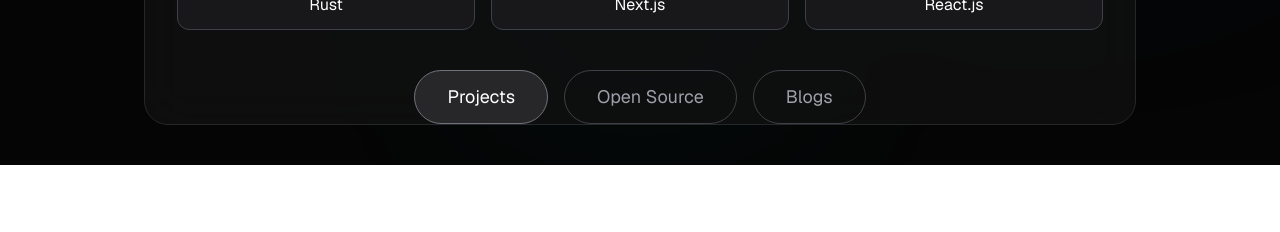
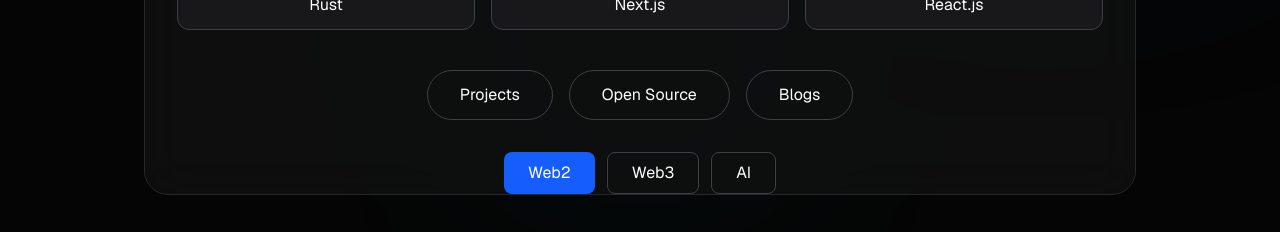
Before and after one commit to Tsaishashanth/Portfolio2.0, a Next.js app: page / in a window 1280 px wide. Shown: the part 665-897 px from the top of the page. Before the commit the page ends 830 px from the top, so only its background shows below. Built offline with nearby package versions, Linux system fonts and the light colour scheme.

Commit message:
added sections under projects

```diff
--- a/src/components/NavigationTabs.tsx
+++ b/src/components/NavigationTabs.tsx
@@ -12,22 +12,47 @@ export default function NavigationTabs() {
   ];
 
   return (
-    <div className="mt-10 flex justify-center gap-4">
+    <section className="mt-10">
 
+      {/* Main Tabs */}
+      <div className="flex justify-center gap-4">
         {tabs.map((tab) => (
           <button
             key={tab}
             onClick={() => setActiveTab(tab)}
-          className={`rounded-full border px-8 py-3 text-lg transition ${
-            activeTab === tab
-              ? "border-zinc-500 bg-zinc-800 text-white"
-              : "border-zinc-700 text-zinc-400 hover:text-white"
-          }`}
+            className="rounded-full border border-zinc-700 px-8 py-3 text-white"
           >
             {tab}
           </button>
         ))}
+      </div>
+
+
+      {/* Show only when Projects clicked */}
+      {activeTab === "Projects" && (
+        <div className="mt-8">
+
+          {/* Project categories */}
+          <div className="flex justify-center gap-3">
+            <button className="rounded-lg bg-blue-600 px-6 py-2 text-white">
+              Web2
+            </button>
+
+            <button className="rounded-lg border border-zinc-700 px-6 py-2 text-white">
+              Web3
+            </button>
+
+            <button className="rounded-lg border border-zinc-700 px-6 py-2 text-white">
+              AI
+            </button>
+          </div>
+
+
+          {/* Projects will come here */}
 
         </div>
+      )}
+
+    </section>
   );
 }
```
Lines whose indentation alone changed are shown as unchanged.
